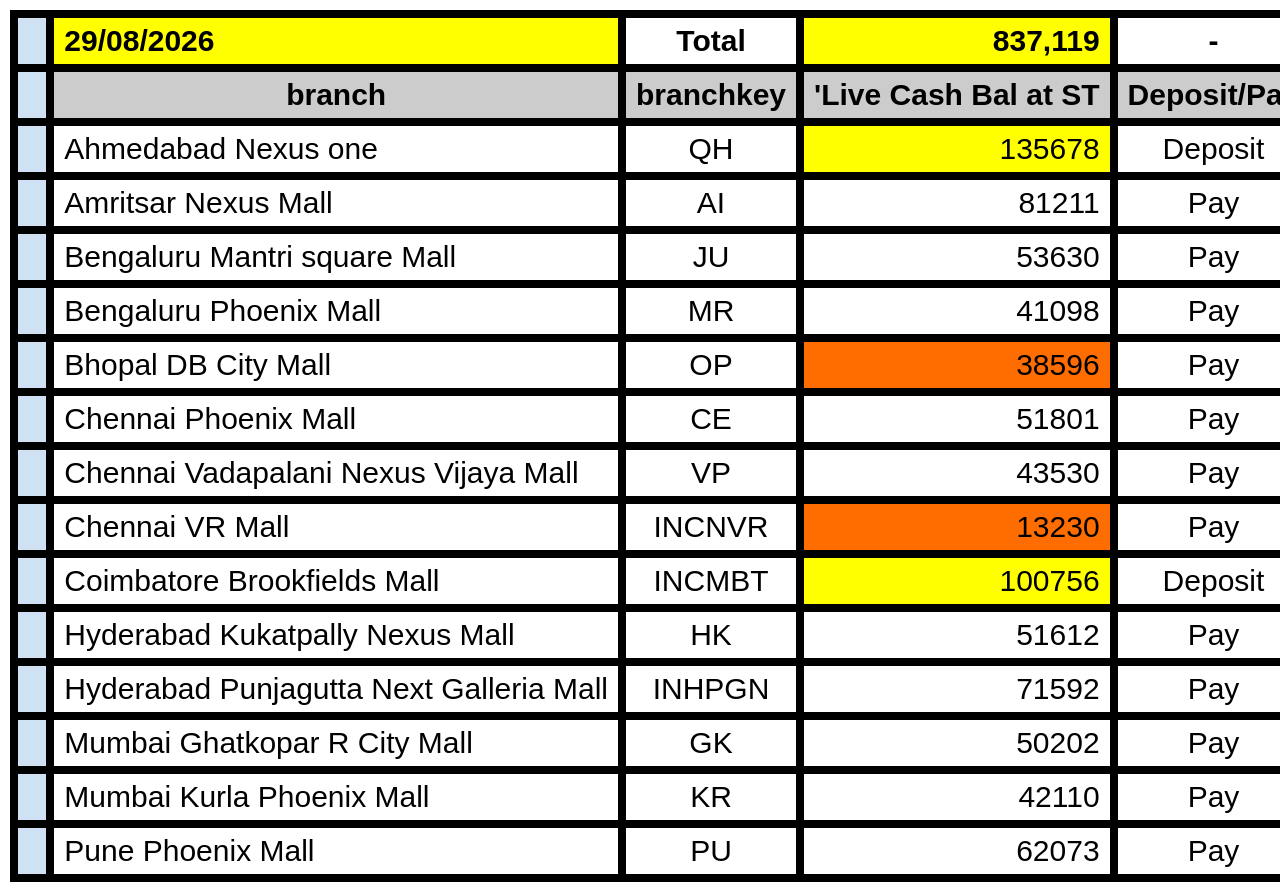
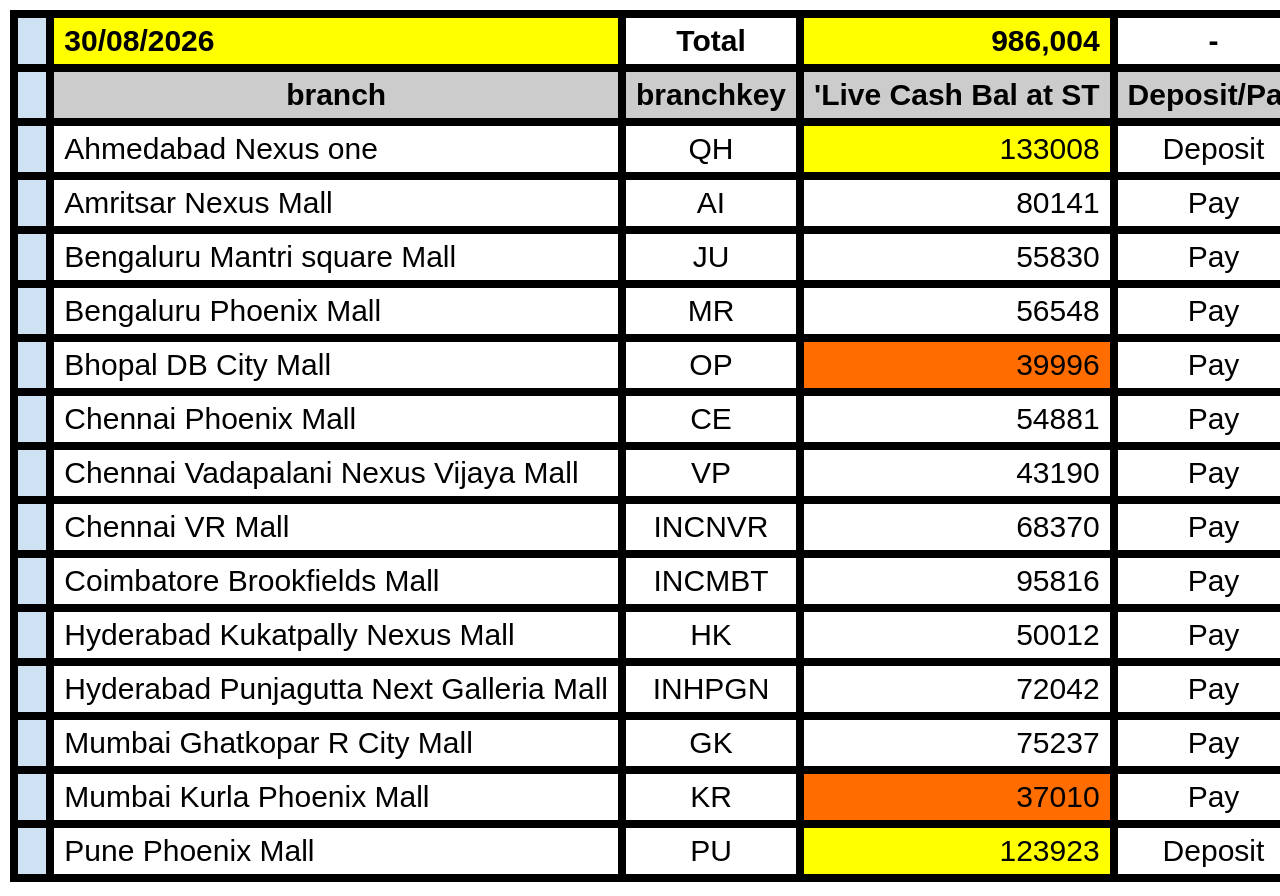
Before and after one commit to ashelar-spec/Reports, a website: page table.html in a window 1280 px wide. Shown: the top 896 px of the page. Drawn offline with Linux system fonts and the light colour scheme.

Commit message:
deploy: 1eb6ce62876c9d41067b4594acfaffc291ee4c8b

```diff
--- a/table.html
+++ b/table.html
@@ -35,7 +35,7 @@
           font-family: Arial, sans-serif;
           font-size: 30px;
           white-space: nowrap;
-        ">29/08/2026</td>
+        ">30/08/2026</td>
 
         <td style="
           background-color: #ffffff;
@@ -63,7 +63,7 @@
           font-family: Arial, sans-serif;
           font-size: 30px;
           white-space: nowrap;
-        ">837,119</td>
+        ">986,004</td>
 
         <td style="
           background-color: #ffffff;
@@ -231,7 +231,7 @@
           font-family: Arial, sans-serif;
           font-size: 30px;
           white-space: nowrap;
-        ">135678</td>
+        ">133008</td>
 
         <td style="
           background-color: #ffffff;
@@ -315,7 +315,7 @@
           font-family: Arial, sans-serif;
           font-size: 30px;
           white-space: nowrap;
-        ">81211</td>
+        ">80141</td>
 
         <td style="
           background-color: #ffffff;
@@ -399,7 +399,7 @@
           font-family: Arial, sans-serif;
           font-size: 30px;
           white-space: nowrap;
-        ">53630</td>
+        ">55830</td>
 
         <td style="
           background-color: #ffffff;
@@ -483,7 +483,7 @@
           font-family: Arial, sans-serif;
           font-size: 30px;
           white-space: nowrap;
-        ">41098</td>
+        ">56548</td>
 
         <td style="
           background-color: #ffffff;
@@ -567,7 +567,7 @@
           font-family: Arial, sans-serif;
           font-size: 30px;
           white-space: nowrap;
-        ">38596</td>
+        ">39996</td>
 
         <td style="
           background-color: #ffffff;
@@ -651,7 +651,7 @@
           font-family: Arial, sans-serif;
           font-size: 30px;
           white-space: nowrap;
-        ">51801</td>
+        ">54881</td>
 
         <td style="
           background-color: #ffffff;
@@ -735,7 +735,7 @@
           font-family: Arial, sans-serif;
           font-size: 30px;
           white-space: nowrap;
-        ">43530</td>
+        ">43190</td>
 
         <td style="
           background-color: #ffffff;
@@ -808,7 +808,7 @@
         ">INCNVR</td>
 
         <td style="
-          background-color: #ff6d01;
+          background-color: #ffffff;
           color: #000000;
           font-weight: normal;
           font-style: normal;
@@ -819,7 +819,7 @@
           font-family: Arial, sans-serif;
           font-size: 30px;
           white-space: nowrap;
-        ">13230</td>
+        ">68370</td>
 
         <td style="
           background-color: #ffffff;
@@ -892,7 +892,7 @@
         ">INCMBT</td>
 
         <td style="
-          background-color: #ffff00;
+          background-color: #ffffff;
           color: #000000;
           font-weight: normal;
           font-style: normal;
@@ -903,7 +903,7 @@
           font-family: Arial, sans-serif;
           font-size: 30px;
           white-space: nowrap;
-        ">100756</td>
+        ">95816</td>
 
         <td style="
           background-color: #ffffff;
@@ -917,7 +917,7 @@
           font-family: Arial, sans-serif;
           font-size: 30px;
           white-space: nowrap;
-        ">Deposit</td>
+        ">Pay</td>
 
         <td style="
           background-color: #ffffff;
@@ -987,7 +987,7 @@
           font-family: Arial, sans-serif;
           font-size: 30px;
           white-space: nowrap;
-        ">51612</td>
+        ">50012</td>
 
         <td style="
           background-color: #ffffff;
@@ -1071,7 +1071,7 @@
           font-family: Arial, sans-serif;
           font-size: 30px;
           white-space: nowrap;
-        ">71592</td>
+        ">72042</td>
 
         <td style="
           background-color: #ffffff;
@@ -1155,7 +1155,7 @@
           font-family: Arial, sans-serif;
           font-size: 30px;
           white-space: nowrap;
-        ">50202</td>
+        ">75237</td>
 
         <td style="
           background-color: #ffffff;
@@ -1228,7 +1228,7 @@
         ">KR</td>
 
         <td style="
-          background-color: #ffffff;
+          background-color: #ff6d01;
           color: #000000;
           font-weight: normal;
           font-style: normal;
@@ -1239,7 +1239,7 @@
           font-family: Arial, sans-serif;
           font-size: 30px;
           white-space: nowrap;
-        ">42110</td>
+        ">37010</td>
 
         <td style="
           background-color: #ffffff;
@@ -1312,7 +1312,7 @@
         ">PU</td>
 
         <td style="
-          background-color: #ffffff;
+          background-color: #ffff00;
           color: #000000;
           font-weight: normal;
           font-style: normal;
@@ -1323,7 +1323,7 @@
           font-family: Arial, sans-serif;
           font-size: 30px;
           white-space: nowrap;
-        ">62073</td>
+        ">123923</td>
 
         <td style="
           background-color: #ffffff;
@@ -1337,7 +1337,7 @@
           font-family: Arial, sans-serif;
           font-size: 30px;
           white-space: nowrap;
-        ">Pay</td>
+        ">Deposit</td>
 
         <td style="
           background-color: #ffffff;
```
Also changed, not shown: output.png, 1 other file.
